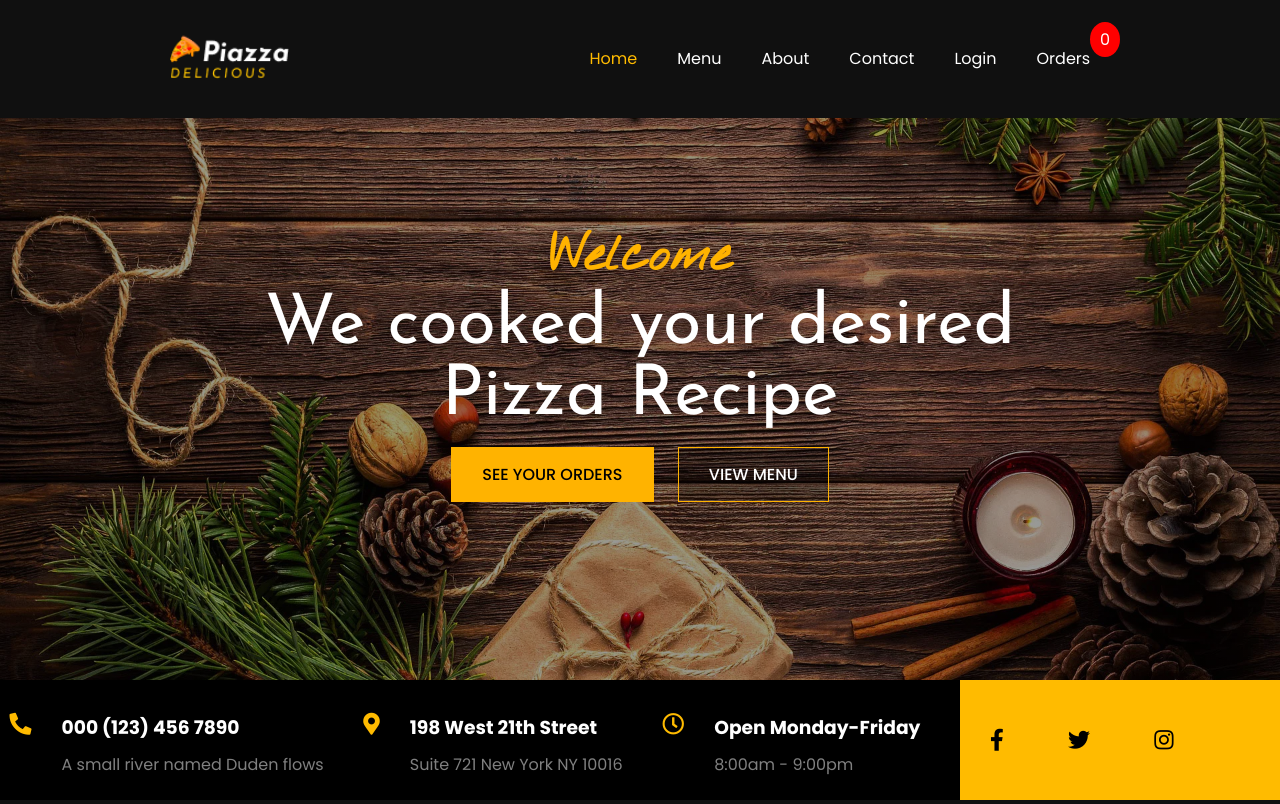
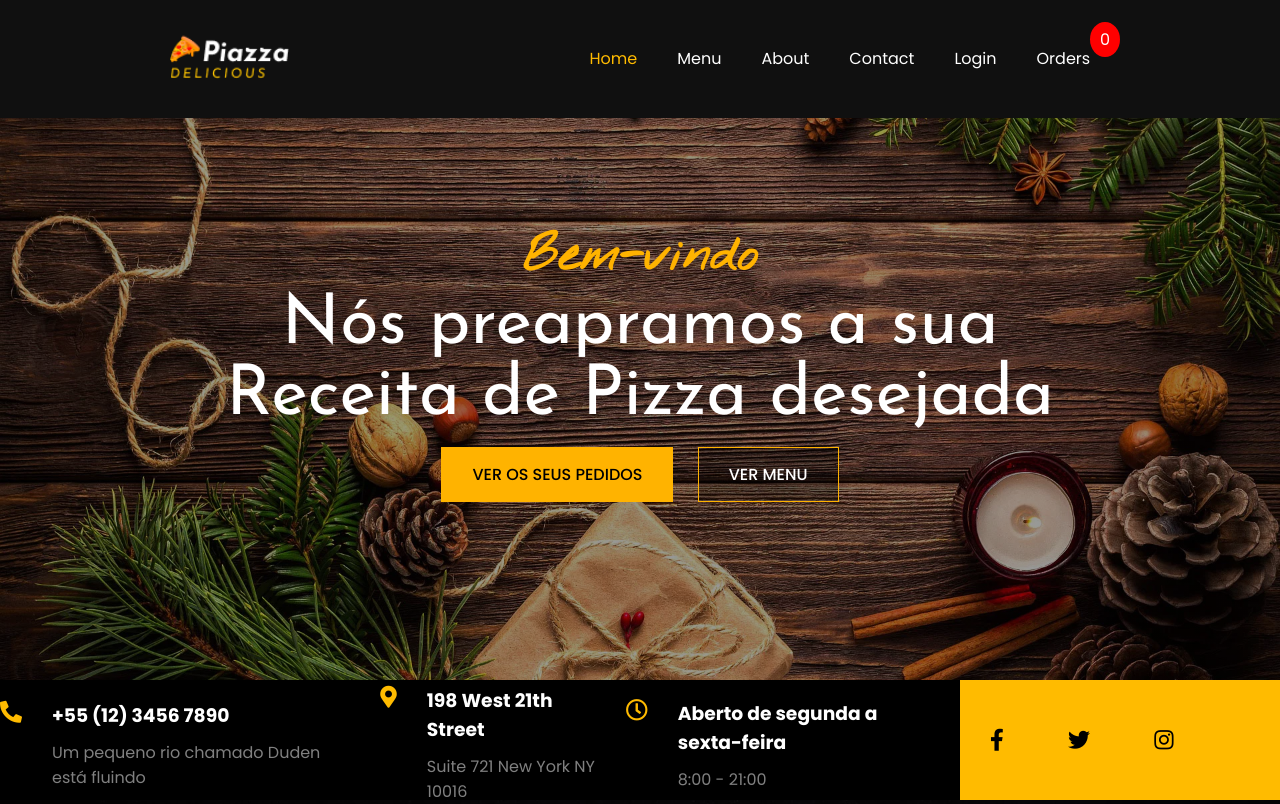
Before and after one commit to heitor-exe/TrabalhoPizzaria, a Django app: page / in a window 1280 px wide. Run offline with Django 3.2, Linux system fonts and the light colour scheme; data comes from the database, SQL or seed files in the repository; some web fonts are replaced.

Commit message:
Update index.html
verificar os endereços fakes no html

```diff
--- a/templates/Home/index.html
+++ b/templates/Home/index.html
@@ -4,12 +4,12 @@
 {% block active1 %}active{% endblock active1 %}
 {% block body %}
 <section id="section__one">
-    <h4>Welcome</h4>
-    <h1>We cooked your desired</h1>
-    <h1>Pizza Recipe</h1>
+    <h4>Bem-vindo</h4>
+    <h1>Nós preapramos a sua</h1>
+    <h1>Receita de Pizza desejada</h1>
     <div class="btns">
-        <a href="/orders/">See Your Orders</a>
-        <a href="/menu/">view menu</a>
+        <a href="/orders/">Ver os seus pedidos</a>
+        <a href="/menu/">Ver menu</a>
     </div>
 </section>
 <section id="section__two">
@@ -17,8 +17,8 @@
         <div class="inner__box__one">
             <div class="icon"><i class="fas fa-phone-alt"></i></div>
             <div class="text">
-                <h3>000 (123) 456 7890</h3>
-                <p>A small river named Duden flows</p>
+                <h3>+55 (12) 3456 7890</h3>
+                <p>Um pequeno rio chamado Duden está fluindo</p>
             </div>
         </div>
         <div class="inner__box__one">
@@ -31,8 +31,8 @@
         <div class="inner__box__one">
             <div class="icon"><i class="far fa-clock"></i></div>
             <div class="text">
-                <h3>Open Monday-Friday</h3>
-                <p>8:00am - 9:00pm</p>
+                <h3>Aberto de segunda a sexta-feira</h3>
+                <p>8:00 - 21:00</p>
             </div>
         </div>
     </div>
```
